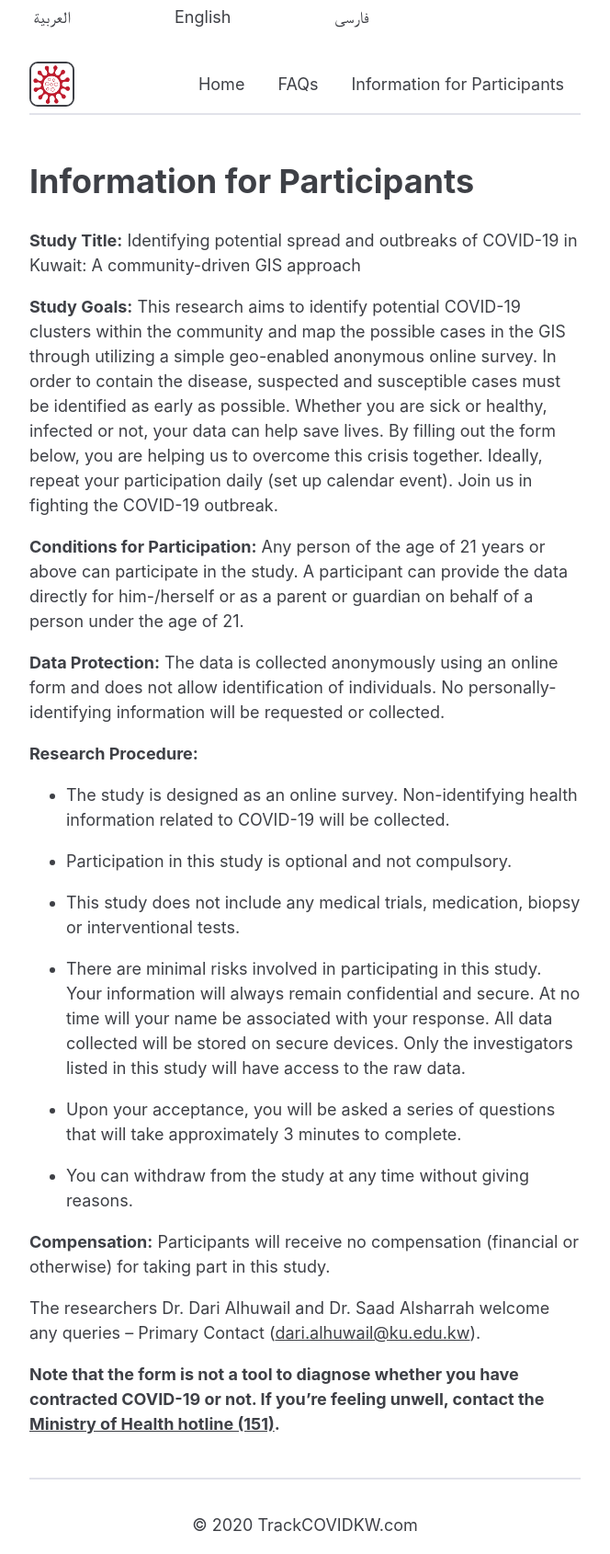
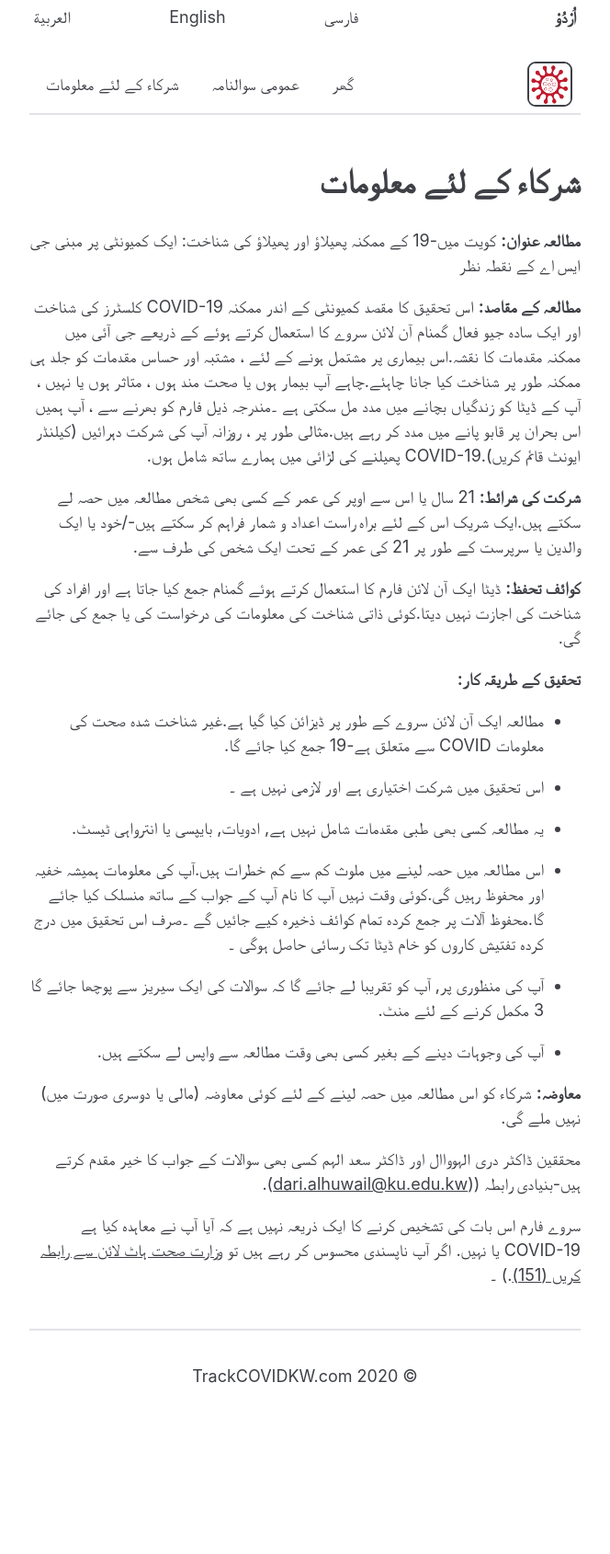
Before and after one commit to coronamapskw/trackcovidkw.org, a Jekyll site: the page built from ur/info-for-participants.md, in a window 1280 px wide. Shown: the whole page at 92% size, without its empty margins (308-972 px from the left). Built offline with Jekyll 4.4.1, drawn with Linux system fonts in a browser that asks for light colours; after the commit the page ends 1528 px from its top, so only the background shows below that.

Commit message:
added Urdu

```diff
--- a/_data/languages.yml
+++ b/_data/languages.yml
@@ -7,3 +7,7 @@ en:
 fa:
   label: فارسی
   dir: rtl
+
+ur:
+  label: اُرْدُوْ
+  dir: rtl
--- a/ur/info-for-participants.md
+++ b/ur/info-for-participants.md
@@ -2,31 +2,34 @@
 layout: default
 lang: ur
 ref: info-for-participants
-title: Information for Participants
+title: شرکاء کے لئے معلومات
 ---
-# Information for Participants
+# شرکاء کے لئے معلومات
 
-**Study Title:** Identifying potential spread and outbreaks of COVID-19 in Kuwait: A community-driven GIS approach
+**مطالعہ عنوان:**  کویت میں-19 کے ممکنہ پھیلاؤ اور پھیلاؤ کی شناخت: ایک کمیونٹی پر مبنی جی ایس اے کے نقطہ نظر
 
-**Study Goals:** This research aims to identify potential COVID-19 clusters within the community and map the possible cases in the GIS through utilizing a simple geo-enabled anonymous online survey. In order to contain the disease, suspected and susceptible cases must be identified as early as possible. Whether you are sick or healthy, infected or not, your data can help save lives. By filling out the form below, you are helping us to overcome this crisis together. Ideally, repeat your participation daily (set up calendar event). Join us in fighting the COVID-19 outbreak.
+**مطالعہ کے مقاصد:**  اس تحقیق کا مقصد کمیونٹی کے اندر ممکنہ COVID-19 کلسٹرز کی شناخت اور ایک سادہ جیو فعال گمنام آن لائن سروے کا استعمال کرتے ہوئے کے ذریعے جی آئی میں ممکنہ مقدمات کا نقشہ.اس بیماری پر مشتمل ہونے کے لئے ، مشتبہ اور حساس مقدمات کو جلد ہی ممکنہ طور پر شناخت کیا جانا چاہئے.چاہے آپ بیمار ہوں یا صحت مند ہوں ، متاثر ہوں یا نہیں ، آپ کے ڈیٹا کو زندگیاں بچانے میں مدد مل سکتی ہے ۔مندرجہ ذیل فارم کو بھرنے سے ، آپ ہمیں اس بحران پر قابو پانے میں مدد کر رہے ہیں.مثالی طور پر ، روزانہ آپ کی شرکت دہرائيں (کیلنڈر ایونٹ قائم کریں).COVID-19 پھیلنے کی لڑائی میں ہمارے ساتھ شامل ہوں.
 
-**Conditions for Participation:** Any person of the age of 21 years or above can participate in the study. A participant can provide the data directly for him-/herself or as a parent or guardian on behalf of a person under the age of 21.
+**شرکت کی شرائط:**  21 سال یا اس سے اوپر کی عمر کے کسی بھی شخص مطالعہ میں حصہ لے سکتے ہیں.ایک شریک اس کے لئے براہ راست اعداد و شمار فراہم کر سکتے ہیں-/خود یا ایک والدین یا سرپرست کے طور پر 21 کی عمر کے تحت ایک شخص کی طرف سے.
 
-**Data Protection:** The data is collected anonymously using an online form and does not allow identification of individuals. No personally-identifying information will be requested or collected.
+**کوائف تحفظ:**  ڈیٹا ایک آن لائن فارم کا استعمال کرتے ہوئے گمنام جمع کیا جاتا ہے اور افراد کی شناخت کی اجازت نہیں دیتا.کوئی ذاتی شناخت کی معلومات کی درخواست کی یا جمع کی جائے گی.
 
-**Research Procedure:**
+**تحقیق کے طریقہ کار:**
 
-* The study is designed as an online survey. Non-identifying health information related to COVID-19 will be collected.
-* Participation in this study is optional and not compulsory.
-* This study does not include any medical trials, medication, biopsy or interventional tests.
-* There are minimal risks involved in participating in this study. Your information will always remain confidential and secure. At no time will your name be associated with your response. All data collected will be stored on secure devices. Only the investigators listed in this study will have access to the raw data.
-* Upon your acceptance, you will be asked a series of questions that will take approximately 3 minutes to complete.
-* You can withdraw from the study at any time without giving reasons.
+* مطالعہ ایک آن لائن سروے کے طور پر ڈیزائن کیا گیا ہے.غیر شناخت شدہ صحت کی معلومات COVID سے متعلق ہے-19 جمع کیا جائے گا.
 
-**Compensation:** Participants will receive no compensation (financial or otherwise) for taking part in this study.
+* اس تحقیق میں شرکت اختیاری ہے اور لازمی نہیں ہے ۔
 
-The researchers Dr. Dari Alhuwail and Dr. Saad Alsharrah welcome any queries – Primary Contact ([dari.alhuwail@ku.edu.kw](mailto:dari.alhuwail@ku.edu.kw)).
+* یہ مطالعہ کسی بھی طبی مقدمات شامل نہیں ہے, ادویات, بایپسی یا انترواہی ٹیسٹ.
 
+* اس مطالعہ میں حصہ لینے میں ملوث کم سے کم خطرات ہیں.آپ کی معلومات ہمیشہ خفیہ اور محفوظ رہیں گی.کوئی وقت نہیں آپ کا نام آپ کے جواب کے ساتھ منسلک کیا جائے گا.محفوظ آلات پر جمع کردہ تمام کوائف ذخیرہ کیے جائیں گے ۔صرف اس تحقیق میں درج کردہ تفتیش کاروں کو خام ڈیٹا تک رسائی حاصل ہوگی ۔
 
+* آپ کی منظوری پر, آپ کو تقریبا لے جائے گا کہ سوالات کی ایک سیریز سے پوچھا جائے گا 3 مکمل کرنے کے لئے منٹ.
 
-**Note that the form is not a tool to diagnose whether you have contracted COVID-19 or not. If you're feeling unwell, contact the [Ministry of Health hotline (151)](tel:151).**
+* آپ کی وجوہات دینے کے بغیر کسی بھی وقت مطالعہ سے واپس لے سکتے ہیں.
+
+**معاوضہ:** شرکاء کو اس مطالعہ میں حصہ لینے کے لئے کوئی معاوضہ (مالی یا دوسری صورت میں) نہیں ملے گی.
+
+محققین ڈاکٹر دری الہوواال اور ڈاکٹر سعد الہم کسی بھی سوالات کے جواب کا خیر مقدم کرتے ہیں-بنیادی رابطہ (([dari.alhuwail@ku.edu.kw](mailto:dari.alhuwail@ku.edu.kw)).
+
+سروے فارم اس بات کی تشخیص کرنے کا ایک ذریعہ نہیں ہے کہ آیا آپ نے معاہدہ کیا ہے COVID-19 یا نہیں. اگر آپ ناپسندی محسوس کر رہے ہیں تو [ وزارت صحت ہاٹ لائن سے رابطہ کریں (151)](tel:151).) ۔
```
Also changed, not shown: ur/faq.md (+18 -14 lines), ur/index.md (+17 -11 lines).
